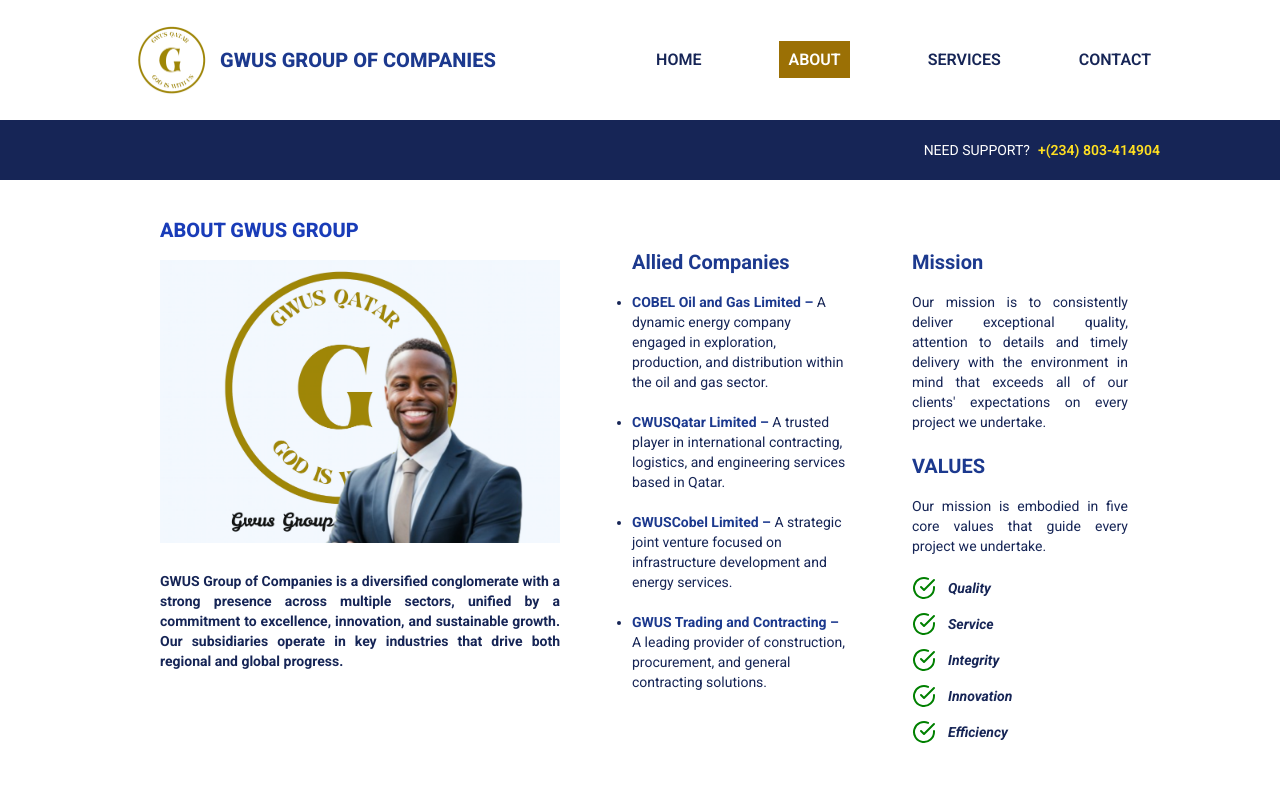
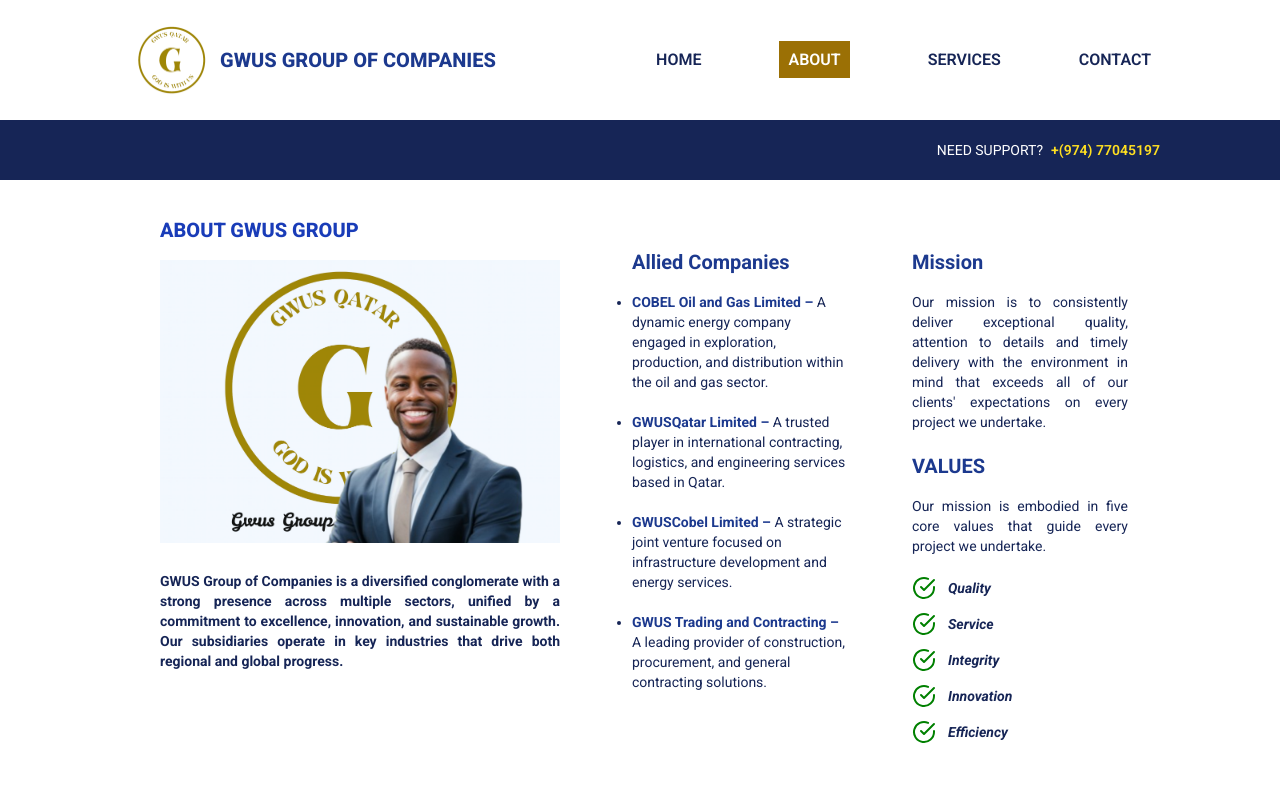
Before and after one commit to Hart-wiz/gwus-group, a React (Vite) app: page /about in a window 1280 px wide. Shown: the top 800 px of the page. Built offline with nearby package versions, Linux system fonts and the light colour scheme.

Commit message:
added some changes to the site

```diff
--- a/src/App.jsx
+++ b/src/App.jsx
@@ -8,6 +8,7 @@
 import Nav from "./components/Nav.jsx";
 import Services from "./pages/Services.jsx";
 import Thankyou from "./pages/Thankyou.jsx";
+import { Cobol } from "./pages/cobol.jsx";
 
 const router = createBrowserRouter([
   {
@@ -30,6 +31,10 @@
     path: "/thankyou",
     element: <Thankyou />,
   },
+  {
+    path: "/cobol",
+    element: <Cobol />,
+  },
 ]);
 
 export default function App() {
--- a/src/components/Nav.jsx
+++ b/src/components/Nav.jsx
@@ -62,7 +62,7 @@
 
       <div className="bg-blue-950 flex w-full py-5 justify-end px-30 max-md:px-7 text-sm">
         <p className="text-white mr-2">NEED SUPPORT?</p>
-        <p className="text-yellow-300 font-semibold">+(234) 803-414904</p>
+        <p className="text-yellow-300 font-semibold">+(974) 77045197</p>
       </div>
     </>
   );
--- a/src/pages/About.jsx
+++ b/src/pages/About.jsx
@@ -42,7 +42,7 @@
               distribution within the oil and gas sector.
             </li>
             <li>
-              <b className="text-blue-900">CWUSQatar Limited – </b>A trusted
+              <b className="text-blue-900">GWUSQatar Limited – </b>A trusted
               player in international contracting, logistics, and engineering
               services based in Qatar.
             </li>
--- /dev/null
+++ b/src/pages/Cobol.jsx
@@ -0,0 +1,9 @@
+import React from "react";
+
+export const Cobol = () => {
+  return (
+    <div>
+      <Nav />
+    </div>
+  );
+};
--- a/src/pages/Contact.jsx
+++ b/src/pages/Contact.jsx
@@ -9,7 +9,7 @@
   return (
     <div>
       <Nav />
-      <main className="p-9 text-black flex gap-6  max-md:flex-wrap justify-center">
+      <main className="p-9 text-black flex gap-6  max-md:items-center justify-center flex-row-reverse max-md:flex-col-reverse">
         <section>
           <h1 className="font-bold text-xl p-3">Find US Here </h1>
           <div className="w-xl max-md:w-screen px-3">
```
